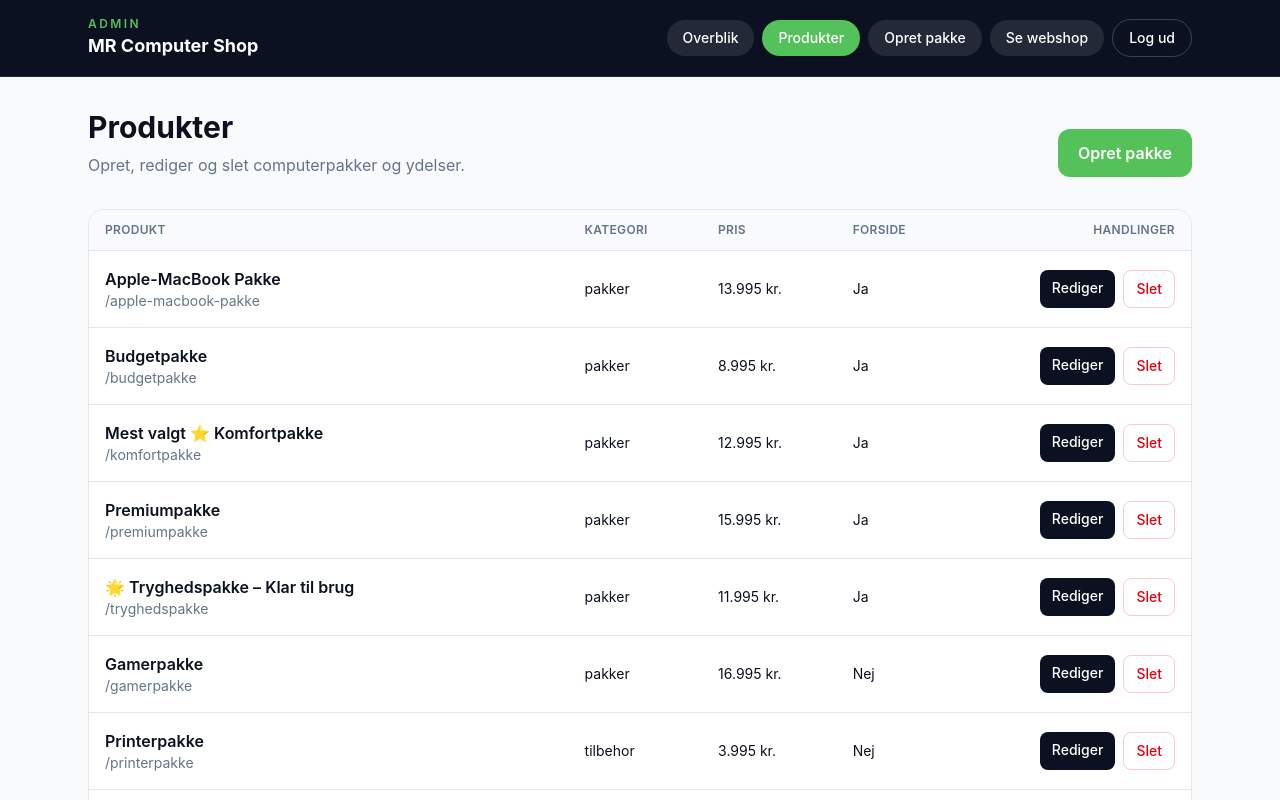
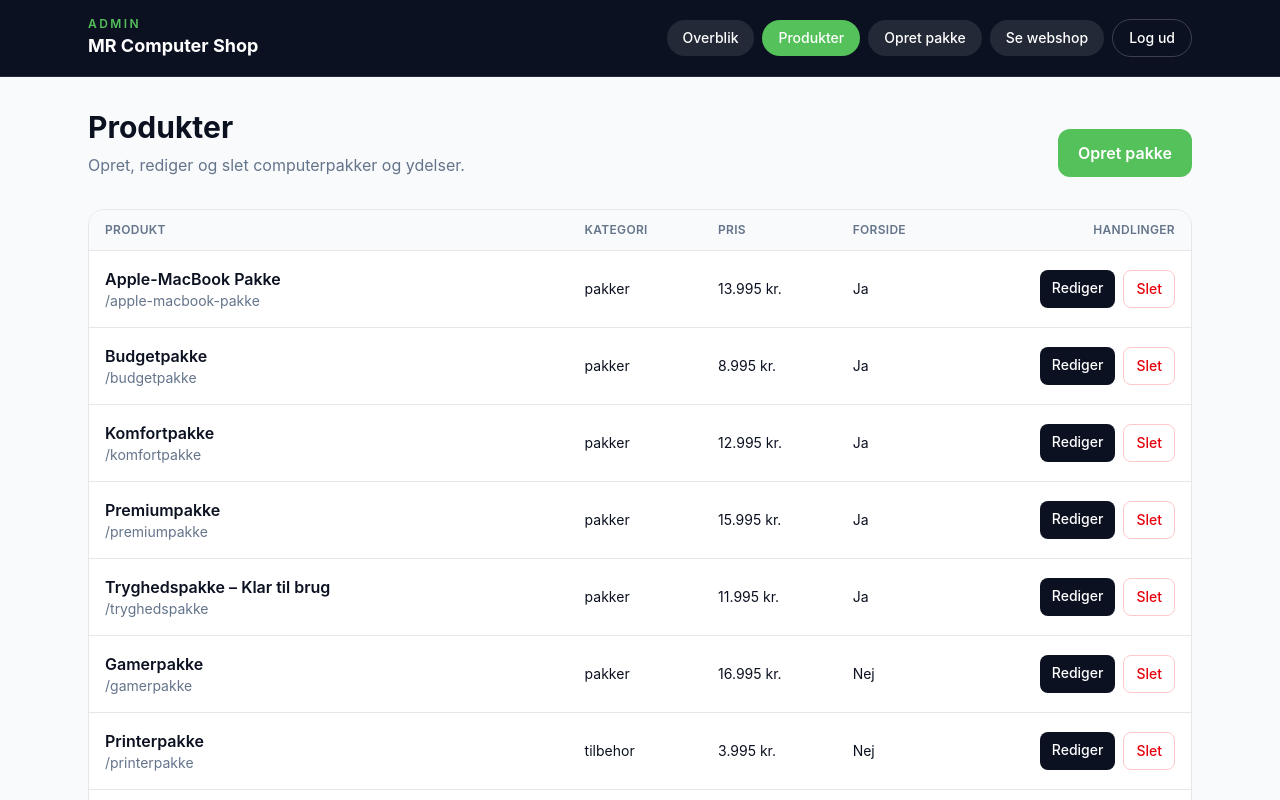
Before and after one commit to mrsupport0102/mrcomputer, a Next.js app: page /admin/products in a window 1280 px wide. Shown: the top 800 px of the page. Built offline with nearby package versions, Linux system fonts and the light colour scheme; no server answers.

Commit message:
Reposition trust package as top choice

```diff
--- a/data/products.json
+++ b/data/products.json
@@ -47,13 +47,12 @@
   {
     "id": "3",
     "slug": "komfortpakke",
-    "name": "Mest valgt ⭐ Komfortpakke",
+    "name": "Komfortpakke",
     "shortDescription": "Lenovo LoQ 15 – kraftfuld og stabil til hverdag og arbejde.",
     "description": "God kraftfuld og meget stabil computer til normal- og arbejdsbrug. Den perfekte løsning til de fleste.",
     "price": 15000,
     "salePrice": 12995,
     "category": "pakker",
-    "badge": "Mest valgt",
     "featured": true,
     "specs": [
       "GeForce RTX 3050 6GB, AMD Ryzen 7 7735HS",
@@ -93,13 +92,13 @@
   {
     "id": "5",
     "slug": "tryghedspakke",
-    "name": "🌟 Tryghedspakke – Klar til brug",
+    "name": "Tryghedspakke – Klar til brug",
     "shortDescription": "Komplet pakke med computer, opsætning og tryghedsaftale.",
     "description": "Alt-i-én løsning med computer, fuld opsætning, dataoverførsel og 12 måneders personlig tryghed.",
     "price": 14000,
     "salePrice": 11995,
     "category": "pakker",
-    "badge": "Tilbud",
+    "badge": "Mest valgt",
     "featured": true,
     "specs": [
       "Skræddersyet computer efter behov",
--- a/src/app/butik/ShopClient.tsx
+++ b/src/app/butik/ShopClient.tsx
@@ -12,6 +12,8 @@ const categories: { value: ProductCategory | "all"; label: string }[] = [
 ];
 
 type SortOption = "default" | "price-asc" | "price-desc" | "name";
+
+const defaultOrder = ["tryghedspakke", "budgetpakke", "komfortpakke", "apple-macbook-pakke", "premiumpakke", "gamerpakke"];
 
 interface ShopClientProps {
   products: Product[];
@@ -28,6 +30,13 @@ export default function ShopClient({ products }: ShopClientProps) {
         : products.filter((product) => product.category === category);
 
     switch (sort) {
+      case "default":
+        result.sort((a, b) => {
+          const aIndex = defaultOrder.indexOf(a.slug);
+          const bIndex = defaultOrder.indexOf(b.slug);
+          return (aIndex === -1 ? 99 : aIndex) - (bIndex === -1 ? 99 : bIndex);
+        });
+        break;
       case "price-asc":
         result.sort(
           (a, b) => (a.salePrice ?? a.price) - (b.salePrice ?? b.price)
--- a/src/app/produkter/[slug]/page.tsx
+++ b/src/app/produkter/[slug]/page.tsx
@@ -46,10 +46,10 @@ export default async function ProductPage({ params }: Props) {
 
         <div className="grid overflow-hidden rounded-[2rem] border border-slate-200 bg-white shadow-sm lg:grid-cols-2">
           <div className="relative min-h-[380px] bg-gradient-to-br from-slate-50 via-white to-green/5 lg:min-h-[650px]">
-            {product.badge && (
+            {(product.slug === "tryghedspakke" || (product.badge && product.slug !== "komfortpakke")) && (
               <div className="absolute left-4 top-4 z-10">
-                <Badge variant={product.salePrice ? "sale" : "featured"}>
-                  {product.badge}
+                <Badge variant="featured">
+                  {product.slug === "tryghedspakke" ? "Mest valgt" : product.badge}
                 </Badge>
               </div>
             )}
--- a/src/components/home/ProductGrid.tsx
+++ b/src/components/home/ProductGrid.tsx
@@ -12,8 +12,8 @@ interface ProductGridProps { products: Product[] }
 
 const packagePositioning: Record<string, { audience: string; label: string; highlight?: string }> = {
   budgetpakke: { audience: "Til mail, netbank og hverdagen", label: "God begyndelse" },
-  tryghedspakke: { audience: "Til dig der vil have mest tryghed", label: "Bedste samlede pris", highlight: "Skarp pris" },
-  komfortpakke: { audience: "Til hverdag, billeder og arbejde", label: "Bedst til de fleste", highlight: "Mest valgt" },
+  tryghedspakke: { audience: "Til dig der vil have mest tryghed", label: "Bedste samlede pris", highlight: "Mest valgt" },
+  komfortpakke: { audience: "Til hverdag, billeder og arbejde", label: "Bedst til de fleste" },
   "apple-macbook-pakke": { audience: "Til dig der foretrækker Apple", label: "Apple-løsningen" },
   premiumpakke: { audience: "Til krævende brug og lang levetid", label: "Mest overskud" },
   gamerpakke: { audience: "Til gaming og høj ydelse", label: "Maksimal kraft" },
@@ -33,7 +33,7 @@ function cleanName(name: string) {
 function PackageCard({ product }: { product: Product }) {
   const { addItem } = useCart();
   const position = packagePositioning[product.slug] ?? { audience: product.shortDescription, label: "Komplet løsning" };
-  const isFeatured = product.slug === "komfortpakke";
+  const isFeatured = product.slug === "tryghedspakke";
   const price = product.salePrice ?? product.price;
 
   return (
@@ -82,7 +82,10 @@ function ServiceCard({ product }: { product: Product }) {
 }
 
 export function ProductGrid({ products }: ProductGridProps) {
-  const packages = products.filter((product) => product.category === "pakker");
+  const packageOrder = ["tryghedspakke", "budgetpakke", "komfortpakke", "apple-macbook-pakke", "premiumpakke", "gamerpakke"];
+  const packages = products
+    .filter((product) => product.category === "pakker")
+    .sort((a, b) => packageOrder.indexOf(a.slug) - packageOrder.indexOf(b.slug));
   const services = products.filter((product) => product.category !== "pakker");
   return (
     <section id="pakker" className="scroll-mt-24 border-b border-slate-100 bg-[#f6f8f7] py-16 md:py-20">
--- a/src/components/shop/ProductCard.tsx
+++ b/src/components/shop/ProductCard.tsx
@@ -19,10 +19,10 @@ export function ProductCard({ product }: ProductCardProps) {
   return (
     <article className="group flex flex-col overflow-hidden rounded-3xl border border-gray-200 bg-white shadow-sm transition duration-300 hover:-translate-y-1 hover:shadow-xl">
       <Link href={`/produkter/${product.slug}`} className="relative aspect-[4/3] bg-gray-50">
-        {product.badge && (
+        {(product.slug === "tryghedspakke" || (product.badge && product.slug !== "komfortpakke")) && (
           <div className="absolute left-3 top-3 z-10">
-            <Badge variant={product.salePrice ? "sale" : "featured"}>
-              {product.badge}
+            <Badge variant="featured">
+              {product.slug === "tryghedspakke" ? "Mest valgt" : product.badge}
             </Badge>
           </div>
         )}
--- a/src/data/seed-products.ts
+++ b/src/data/seed-products.ts
@@ -49,14 +49,13 @@ export const seedProducts: Product[] = [
   {
     id: "3",
     slug: "komfortpakke",
-    name: "Mest valgt ⭐ Komfortpakke",
+    name: "Komfortpakke",
     shortDescription: "Lenovo LoQ 15 – kraftfuld og stabil til hverdag og arbejde.",
     description:
       "God kraftfuld og meget stabil computer til normal- og arbejdsbrug. Den perfekte løsning til de fleste.",
     price: 15000,
     salePrice: 12995,
     category: "pakker",
-    badge: "Mest valgt",
     featured: true,
     specs: [
       "GeForce RTX 3050 6GB, AMD Ryzen 7 7735HS",
@@ -89,14 +88,14 @@ export const seedProducts: Product[] = [
   {
     id: "5",
     slug: "tryghedspakke",
-    name: "🌟 Tryghedspakke – Klar til brug",
+    name: "Tryghedspakke – Klar til brug",
     shortDescription: "Komplet pakke med computer, opsætning og tryghedsaftale.",
     description:
       "Alt-i-én løsning med computer, fuld opsætning, dataoverførsel og 12 måneders personlig tryghed.",
     price: 14000,
     salePrice: 11995,
     category: "pakker",
-    badge: "Tilbud",
+    badge: "Mest valgt",
     featured: true,
     specs: [
       "Skræddersyet computer efter behov",
```
Also changed, not shown: public/products/komfortpakke.png.
